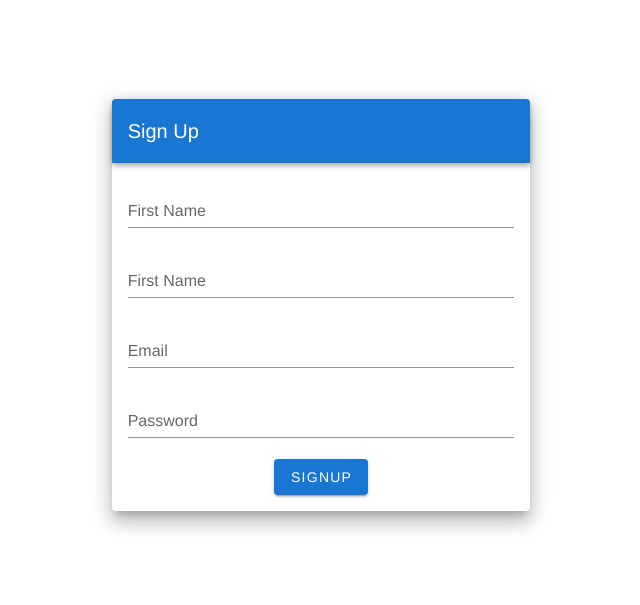
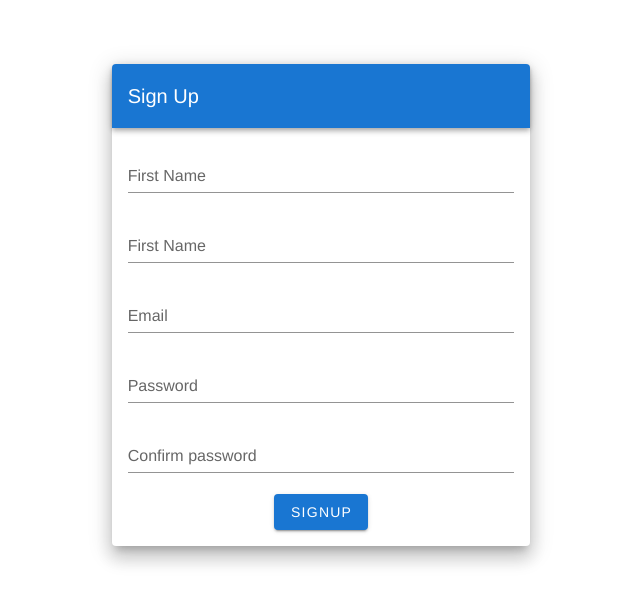
Before and after one commit to Tynianov/notes_frontend, a Vue app: page /signup in a window 1280 px wide. Shown: the part 155-760 px from the top of the page, without its empty margins (319-959 px from the left). Built offline with nearby package versions, Linux system fonts and the light colour scheme; no server answers.

Commit message:
complete signup page

```diff
--- a/src/components/Singup.vue
+++ b/src/components/Singup.vue
@@ -16,18 +16,21 @@
                                             label="First Name"
                                             type="text"
                                             v-model="userDetails.firstName"
+                                            :error-messages="validationErrors.firstName"
                                     ></v-text-field>
                                     <v-text-field
                                             name="firstName"
                                             label="First Name"
                                             type="text"
                                             v-model="userDetails.lastName"
+                                            :error-messages="validationErrors.lastName"
                                     ></v-text-field>
                                     <v-text-field
                                             name="email"
                                             label="Email"
                                             type="text"
                                             v-model="userDetails.email"
+                                            :error-messages="validationErrors.email"
                                     ></v-text-field>
                                     <v-text-field
                                             name="password"
@@ -35,6 +38,15 @@
                                             id="password"
                                             type="password"
                                             v-model="userDetails.password"
+                                            :error-messages="validationErrors.password"
+                                    ></v-text-field>
+                                    <v-text-field
+                                            name="confirmPassword"
+                                            label="Confirm password"
+                                            id="confirmPassword"
+                                            type="password"
+                                            v-model="userDetails.passwordConfirm"
+                                            :error-messages="validationErrors.passwordConfirm"
                                     ></v-text-field>
                                     <v-btn type="submit" color="primary">Signup</v-btn>
                                 </v-form>
@@ -48,7 +60,7 @@
 </template>
 
 <script>
-    import {BASE_AUTH_URL} from '../lib/auth'
+    import {BASE_AUTH_URL, signUp} from '../lib/auth'
     import router from '../router/index'
     import axios from 'axios'
 
@@ -56,22 +68,26 @@
         name: "Singup",
         data: () => ({
             userDetails: {
-                firstName: '',
-                lastName: '',
-                email: '',
-                password: ''
-            }
+                firstName: null,
+                lastName: null,
+                email: null,
+                password: null,
+                passwordConfirm: null
+            },
+            validationErrors: {}
         }),
         methods: {
             signup(e){
                 e.preventDefault();
-
+                console.log('!!!', this.userDetails);
                 axios.post(BASE_AUTH_URL+'/register', this.userDetails)
                     .then(res => {
                         router.push({name: 'dashboard'})
                     })
                     .catch(err => {
-
+                        console.log('err', err.response.data.errors)
+                        this.validationErrors = err.response.data.errors[0];
+                        console.log(this.validationErrors)
                     })
             }
         }
```
